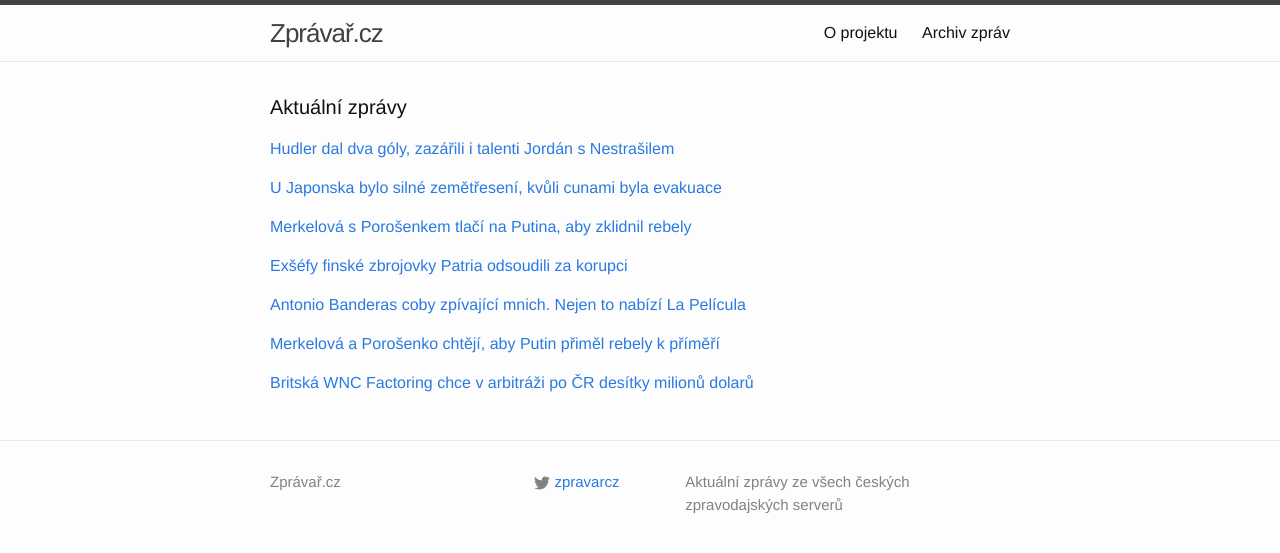
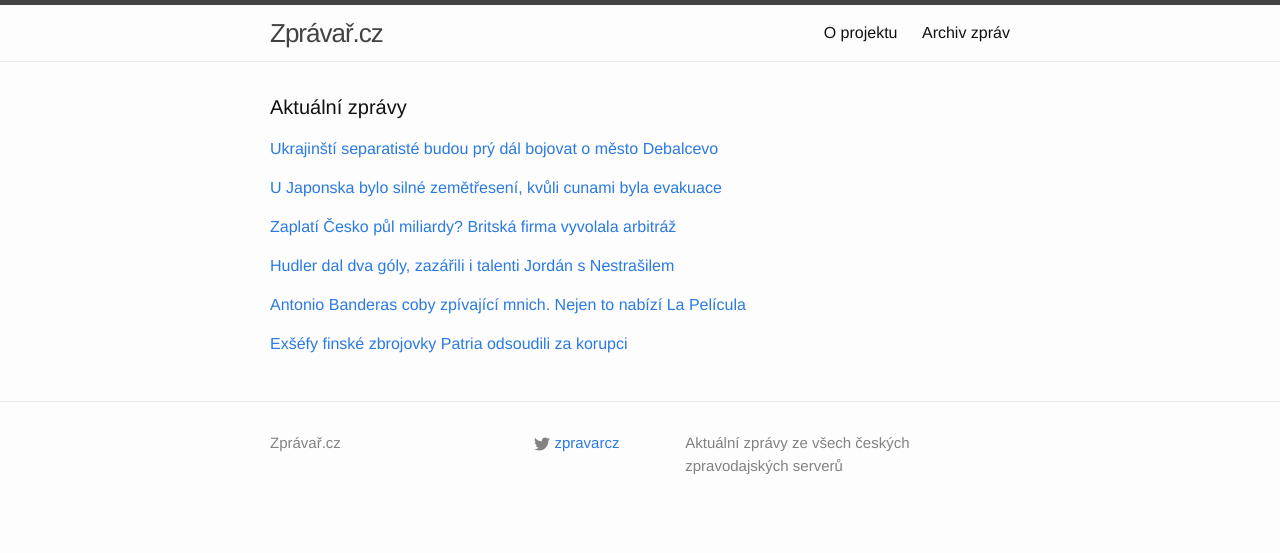
Before and after one commit to adliska/zpravar, a Jekyll site: the page built from index.html, in a window 1280 px wide. Shown: the top 553 px of the page. Built offline with Jekyll 4.4.1, drawn with Linux system fonts in a browser that asks for light colours; some of the changed lines change nothing that is shown.

Commit message:
zpravar news update

```diff
--- a/index.html
+++ b/index.html
@@ -5,14 +5,19 @@ layout: default
 <div class="home">
     <h1 class="page-heading">Aktuální zprávy</h1>
 
-<p><a href="javascript:;" onclick="toggle_visibility('zpravy0')">Hudler dal dva góly, zazářili i talenti Jordán s Nestrašilem</a></p>
+<p><a href="javascript:;" onclick="toggle_visibility('zpravy0')">Ukrajinští separatisté budou prý dál bojovat o město Debalcevo</a></p>
 <div id="zpravy0" style="display:none">
 <ul>
-<li><a href=http://www.tyden.cz/rubriky/sport/hokej/nhl/hudler-dal-dva-goly-zazarili-i-talenti-jordan-s-nestrasilem_333660.html>Hudler dal dva góly, zazářili i talenti Jordán s Nestrašilem - www.tyden.cz</a></li>
-<li><a href=http://www.rozhlas.cz/_zprava/hudler-ridil-obrat-calgary-zarili-i-nestrasil-jordan-a-plekanec--1456428>Hudler řídil obrat Calgary, zářili i Nestrašil, Jordán a Plekanec - www.rozhlas.cz</a></li>
-<li><a href=http://www.denik.cz/hokej/hudler-ridil-obrat-calgary-zarili-i-nestrasil-jordan-a-plekanec-20150217.html>Hudler řídil obrat Calgary, zářili i Nestrašil, Jordán a Plekanec - www.denik.cz</a></li>
-<li><a href=http://sport.aktualne.cz/hudler-ridil-obrat-calgary-zarili-i-nestrasil-jordan-a-ple/r~0403f326b66a11e4ab15002590604f2e/>Hudler řídil velký obrat. Calgary rozhodlo poslední střelou - sport.aktualne.cz</a></li>
-<li><a href=http://www.sportovninoviny.cz/zpravy/hudler-ridil-obrat-calgary-zarili-i-nestrasil-jordan-a-plekanec/1182259>Hudler řídil obrat Calgary, zářili i Nestrašil, Jordán a Plekanec - www.sportovninoviny.cz</a></li>
+<li><a href=http://www.rozhlas.cz/_zprava/ukrajinsti-separatiste-budou-pry-dal-bojovat-o-mesto-debalcevo--1456434>Ukrajinští separatisté budou prý dál bojovat o město Debalcevo - www.rozhlas.cz</a></li>
+<li><a href=http://zpravy.idnes.cz/putin-ma-prinutit-rebely-dodrzovat-primeri-na-ukrajine-pj1-/zahranicni.aspx?c=A150217_081142_zahranicni_skr>Donuťte rebely dodržovat příměří na Ukrajině, volala Merkelová Putinovi - zpravy.idnes.cz</a></li>
+<li><a href=http://echo24.cz/a/i6AXQ>Merkelová a Porošenko volali s Putinem kvůli porušování příměří - echo24.cz</a></li>
+<li><a href=http://www.tyden.cz/rubriky/zahranici/rusko-a-okoli/merkelova-a-porosenko-chteji-aby-putin-primel-rebely-k-primeri_333659.html>Merkelová a Porošenko chtějí, aby Putin přiměl rebely k příměří - www.tyden.cz</a></li>
+<li><a href=http://www.novinky.cz/zahranicni/evropa/361867-merkelova-s-porosenkem-tlaci-na-putina-aby-zklidnil-rebely.html>Merkelová s Porošenkem tlačí na Putina, aby zklidnil rebely - www.novinky.cz</a></li>
+<li><a href=http://www.lidovky.cz/merkelova-porosenko-a-putin-dohodli-konkretni-kroky-v-donbasu-p7k-/zpravy-svet.aspx?c=A150217_080610_ln_zahranici_sho>Merkelová a Porošenko volali Putinovi, aby přiměl rebely k příměří  - www.lidovky.cz</a></li>
+<li><a href=http://www.novinky.cz/zahranicni/evropa/361867-merkelova-a-porosenko-vyzvali-v-rozhovoru-putina-aby-zatlacil-na-rebely.html>Merkelová s Porošenkem tlačí na Putina, aby zklidnil rebely - www.novinky.cz</a></li>
+<li><a href=http://www.ceskenoviny.cz/zpravy/zpravy/merkelova-porosenko-a-putin-dohodli-konkretni-kroky-v-donbasu/1182275>Merkelová, Porošenko a Putin dohodli konkrétní kroky v Donbasu - www.ceskenoviny.cz</a></li>
+<li><a href=http://www.ceskatelevize.cz/ct24/svet/301946-boje-o-debalceve-obse-vyzvala-ke-klidu-zbrani/>Boje o Debalceve: OBSE vyzvala ke klidu zbraní - www.ceskatelevize.cz</a></li>
+<li><a href=http://www.novinky.cz/zahranicni/evropa/361867-obse-vyzvala-k-dodrzovani-primeri-rano-se-ma-jednat.html>OBSE vyzvala k dodržování příměří, ráno se má jednat  - www.novinky.cz</a></li>
 </ul>
 </div><p><a href="javascript:;" onclick="toggle_visibility('zpravy1')">U Japonska bylo silné zemětřesení, kvůli cunami byla evakuace</a></p>
 <div id="zpravy1" style="display:none">
@@ -23,20 +28,23 @@ layout: default
 <li><a href=http://www.ceskenoviny.cz/zpravy/zpravy/u-pobrezi-japonska-bylo-silne-zemetreseni-ceka-se-metrova-cunami/1182236>U pobřeží Japonska bylo silné zemětřesení, čeká se metrová cunami - www.ceskenoviny.cz</a></li>
 <li><a href=http://echo24.cz/a/w6Rmv>Silné zemětřesení u Japonska, úřady nařídily evakuaci - echo24.cz</a></li>
 </ul>
-</div><p><a href="javascript:;" onclick="toggle_visibility('zpravy2')">Merkelová s Porošenkem tlačí na Putina, aby zklidnil rebely</a></p>
+</div><p><a href="javascript:;" onclick="toggle_visibility('zpravy2')">Zaplatí Česko půl miliardy? Britská firma vyvolala arbitráž</a></p>
 <div id="zpravy2" style="display:none">
 <ul>
-<li><a href=http://www.novinky.cz/zahranicni/evropa/361867-merkelova-s-porosenkem-tlaci-na-putina-aby-zklidnil-rebely.html>Merkelová s Porošenkem tlačí na Putina, aby zklidnil rebely - www.novinky.cz</a></li>
-<li><a href=http://www.novinky.cz/zahranicni/evropa/361867-merkelova-a-porosenko-vyzvali-v-rozhovoru-putina-aby-zatlacil-na-rebely.html>Merkelová s Porošenkem tlačí na Putina, aby zklidnil rebely - www.novinky.cz</a></li>
-<li><a href=http://www.ceskatelevize.cz/ct24/svet/301946-boje-o-debalceve-obse-vyzvala-ke-klidu-zbrani/>Boje o Debalceve: OBSE vyzvala ke klidu zbraní - www.ceskatelevize.cz</a></li>
-<li><a href=http://www.novinky.cz/zahranicni/evropa/361867-obse-vyzvala-k-dodrzovani-primeri-rano-se-ma-jednat.html>OBSE vyzvala k dodržování příměří, ráno se má jednat  - www.novinky.cz</a></li>
+<li><a href=http://zpravy.e15.cz/domaci/udalosti/zaplati-cesko-pul-miliardy-britska-firma-vyvolala-arbitraz-1163805>Zaplatí Česko půl miliardy? Britská firma vyvolala arbitráž - zpravy.e15.cz</a></li>
+<li><a href=http://ekonomika.idnes.cz/cesko-celi-dalsi-arbitrazi-o-stamiliony-korun-for-/ekonomika.aspx?c=A150217_082629_ekonomika_rny>Britové chtějí po Česku desítky milionů dolarů kvůli Škodaexportu  - ekonomika.idnes.cz</a></li>
+<li><a href=http://www.denik.cz/ekonomika/britska-wnc-factoring-chce-v-arbitrazi-po-cr-desitky-milionu-dolaru-20150217.html>Britská WNC Factoring chce v arbitráži po ČR desítky milionů dolarů - www.denik.cz</a></li>
+<li><a href=http://zpravy.e15.cz/domaci/udalosti/bude-cesko-platit-desitky-milionu-dolaru-britska-firma-vyvolala-arbitraz-1163805>Bude Česko platit desítky milionů dolarů? Britská firma vyvolala arbitráž - zpravy.e15.cz</a></li>
+<li><a href=http://www.financninoviny.cz/zpravodajstvi/zpravy/wnc-factoring-chce-v-arbitrazi-po-cr-desitky-milionu-dolaru/1182250>WNC Factoring chce v arbitráži po ČR desítky milionů dolarů - www.financninoviny.cz</a></li>
 </ul>
-</div><p><a href="javascript:;" onclick="toggle_visibility('zpravy3')">Exšéfy finské zbrojovky Patria odsoudili za korupci </a></p>
+</div><p><a href="javascript:;" onclick="toggle_visibility('zpravy3')">Hudler dal dva góly, zazářili i talenti Jordán s Nestrašilem</a></p>
 <div id="zpravy3" style="display:none">
 <ul>
-<li><a href=http://www.novinky.cz/zahranicni/evropa/361866-exsefy-finske-zbrojovky-patria-odsoudili-za-korupci.html>Exšéfy finské zbrojovky Patria odsoudili za korupci  - www.novinky.cz</a></li>
-<li><a href=http://www.novinky.cz/zahranicni/evropa/361866-exsefy-finske-zbrojovka-patria-odsoudili-za-korupci.html>Exšéfy finské zbrojovka Patria odsoudili za korupci  - www.novinky.cz</a></li>
-<li><a href=http://www.ceskenoviny.cz/zpravy/zpravy/soud-ve-finsku-ulozil-sefum-patrie-podminecne-vezeni-za-uplatky/1182255>Soud ve Finsku uložil šéfům Patrie podmínečné vězení za úplatky - www.ceskenoviny.cz</a></li>
+<li><a href=http://www.tyden.cz/rubriky/sport/hokej/nhl/hudler-dal-dva-goly-zazarili-i-talenti-jordan-s-nestrasilem_333660.html>Hudler dal dva góly, zazářili i talenti Jordán s Nestrašilem - www.tyden.cz</a></li>
+<li><a href=http://www.rozhlas.cz/_zprava/hudler-ridil-obrat-calgary-zarili-i-nestrasil-jordan-a-plekanec--1456428>Hudler řídil obrat Calgary, zářili i Nestrašil, Jordán a Plekanec - www.rozhlas.cz</a></li>
+<li><a href=http://www.denik.cz/hokej/hudler-ridil-obrat-calgary-zarili-i-nestrasil-jordan-a-plekanec-20150217.html>Hudler řídil obrat Calgary, zářili i Nestrašil, Jordán a Plekanec - www.denik.cz</a></li>
+<li><a href=http://sport.aktualne.cz/hudler-ridil-obrat-calgary-zarili-i-nestrasil-jordan-a-ple/r~0403f326b66a11e4ab15002590604f2e/>Hudler řídil velký obrat. Calgary rozhodlo poslední střelou - sport.aktualne.cz</a></li>
+<li><a href=http://www.sportovninoviny.cz/zpravy/hudler-ridil-obrat-calgary-zarili-i-nestrasil-jordan-a-plekanec/1182259>Hudler řídil obrat Calgary, zářili i Nestrašil, Jordán a Plekanec - www.sportovninoviny.cz</a></li>
 </ul>
 </div><p><a href="javascript:;" onclick="toggle_visibility('zpravy4')">Antonio Banderas coby zpívající mnich. Nejen to nabízí La Película</a></p>
 <div id="zpravy4" style="display:none">
@@ -45,18 +53,11 @@ layout: default
 <li><a href=http://www.lidovky.cz/fotbalisti-teroristi-a-banderas-zacina-festival-spanelskych-filmu-la-pelicula-1yq-/kultura.aspx?c=A150216_131003_ln_kultura_hep>Fotbalisti, teroristi a Banderas. Začíná festival španělských filmů  - www.lidovky.cz</a></li>
 <li><a href=http://HN.IHNED.CZ/c1-63547580-pelicula-festival>Festival La Película nabízí španělský film v době krize - HN.IHNED.CZ</a></li>
 </ul>
-</div><p><a href="javascript:;" onclick="toggle_visibility('zpravy5')">Merkelová a Porošenko chtějí, aby Putin přiměl rebely k příměří</a></p>
+</div><p><a href="javascript:;" onclick="toggle_visibility('zpravy5')">Exšéfy finské zbrojovky Patria odsoudili za korupci </a></p>
 <div id="zpravy5" style="display:none">
 <ul>
-<li><a href=http://www.tyden.cz/rubriky/zahranici/rusko-a-okoli/merkelova-a-porosenko-chteji-aby-putin-primel-rebely-k-primeri_333659.html>Merkelová a Porošenko chtějí, aby Putin přiměl rebely k příměří - www.tyden.cz</a></li>
-<li><a href=http://www.lidovky.cz/merkelova-porosenko-a-putin-dohodli-konkretni-kroky-v-donbasu-p7k-/zpravy-svet.aspx?c=A150217_080610_ln_zahranici_sho>Merkelová a Porošenko volali Putinovi, aby přiměl rebely k příměří  - www.lidovky.cz</a></li>
-<li><a href=http://www.ceskenoviny.cz/zpravy/zpravy/merkelova-porosenko-a-putin-dohodli-konkretni-kroky-v-donbasu/1182275>Merkelová, Porošenko a Putin dohodli konkrétní kroky v Donbasu - www.ceskenoviny.cz</a></li>
-</ul>
-</div><p><a href="javascript:;" onclick="toggle_visibility('zpravy6')">Britská WNC Factoring chce v arbitráži po ČR desítky milionů dolarů</a></p>
-<div id="zpravy6" style="display:none">
-<ul>
-<li><a href=http://www.denik.cz/ekonomika/britska-wnc-factoring-chce-v-arbitrazi-po-cr-desitky-milionu-dolaru-20150217.html>Britská WNC Factoring chce v arbitráži po ČR desítky milionů dolarů - www.denik.cz</a></li>
-<li><a href=http://zpravy.e15.cz/domaci/udalosti/bude-cesko-platit-desitky-milionu-dolaru-britska-firma-vyvolala-arbitraz-1163805>Bude Česko platit desítky milionů dolarů? Britská firma vyvolala arbitráž - zpravy.e15.cz</a></li>
-<li><a href=http://www.financninoviny.cz/zpravodajstvi/zpravy/wnc-factoring-chce-v-arbitrazi-po-cr-desitky-milionu-dolaru/1182250>WNC Factoring chce v arbitráži po ČR desítky milionů dolarů - www.financninoviny.cz</a></li>
+<li><a href=http://www.novinky.cz/zahranicni/evropa/361866-exsefy-finske-zbrojovky-patria-odsoudili-za-korupci.html>Exšéfy finské zbrojovky Patria odsoudili za korupci  - www.novinky.cz</a></li>
+<li><a href=http://www.novinky.cz/zahranicni/evropa/361866-exsefy-finske-zbrojovka-patria-odsoudili-za-korupci.html>Exšéfy finské zbrojovka Patria odsoudili za korupci  - www.novinky.cz</a></li>
+<li><a href=http://www.ceskenoviny.cz/zpravy/zpravy/soud-ve-finsku-ulozil-sefum-patrie-podminecne-vezeni-za-uplatky/1182255>Soud ve Finsku uložil šéfům Patrie podmínečné vězení za úplatky - www.ceskenoviny.cz</a></li>
 </ul>
 </div></div>
```
